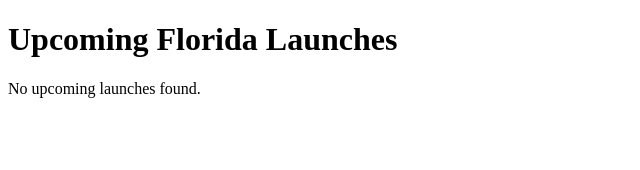
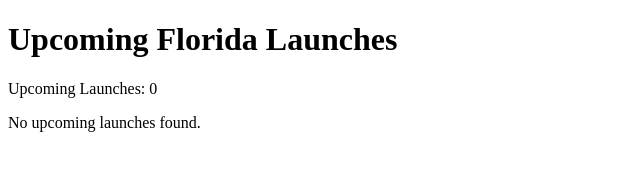
Before and after one commit to tintin92/space_launch, a plain HTML site: page index.html in a window 1280 px wide. Shown: the whole page, without its empty margins (0-640 px from the left). Drawn offline with Linux system fonts and the light colour scheme; no server answers.

Commit message:
Create paragraph to display the number count of launches.

```diff
--- a/index.html
+++ b/index.html
@@ -9,6 +9,7 @@
 
 <body>
   <h1>Upcoming Florida Launches</h1>
+  <div id="upcoming-launch-number"></div>
   <div id="launches-container"></div>
 
   <script src=" ./scripts.js"></script>
--- a/scripts.js
+++ b/scripts.js
@@ -30,8 +30,9 @@ async function getFutureFloridaLaunches() {
     }
   }
   return allLaunches;
-}
+};
 
+// Display upcoming launch list with details
 function displayLaunches(launches) {
   const container = document.getElementById("launches-container");
   container.innerHTML = "";
@@ -52,14 +53,33 @@ function displayLaunches(launches) {
     launchList.appendChild(launchItem);
   });
   container.appendChild(launchList);
+};
+
+// Get launch number count
+function displayFutureLaunchCount(launches) {
+  const containerCount = document.getElementById("upcoming-launch-number");
+
+  // Clear previous content
+  containerCount.innerHTML = "";
+
+  // Create a parapraph element to display the count
+  const launchNumber = document.createElement("p");
+
+  // Set the text content to the number of launches
+  launchNumber.textContent = `Upcoming Launches: ${launches.length}`;
+
+  // Append the paragraph to the container
+  containerCount.appendChild(launchNumber);
+
 }
 
 getFutureFloridaLaunches()
   .then(launches => {
     console.log(`Total upcoming Florida launches: ${launches.length}`);
-      displayLaunches(launches);
+    displayFutureLaunchCount(launches);
+    displayLaunches(launches);
   })
   .catch(error => {
-    console.error("There was a problem fetching the launches:", error);
-    document.getElementById("launches-containerf").innerHTML = "<p> Error loading launches. Please try again later. </p>";
+    console.error("Error fetching the launches:", error);
+    // document.getElementById("launches-container").innerHTML = "<p> Error loading launches. Please try again later. </p>";
   });
```
